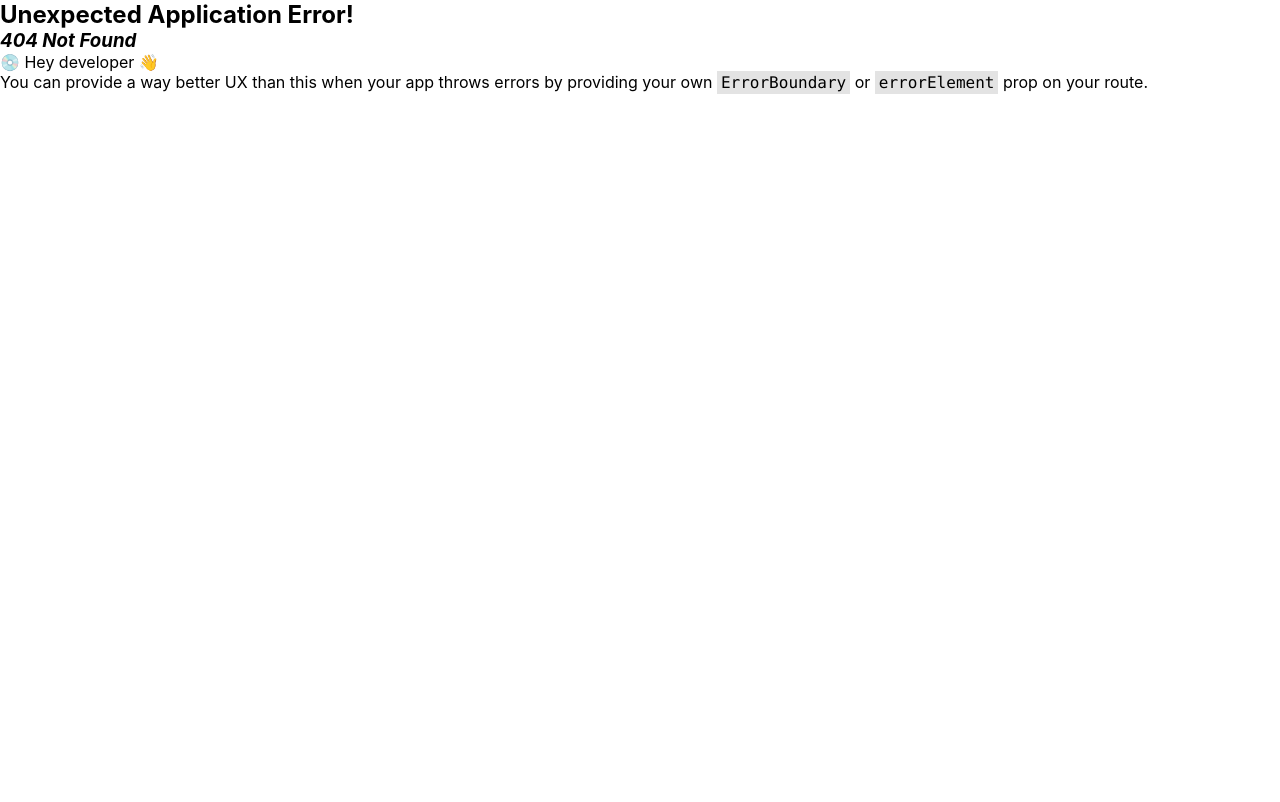
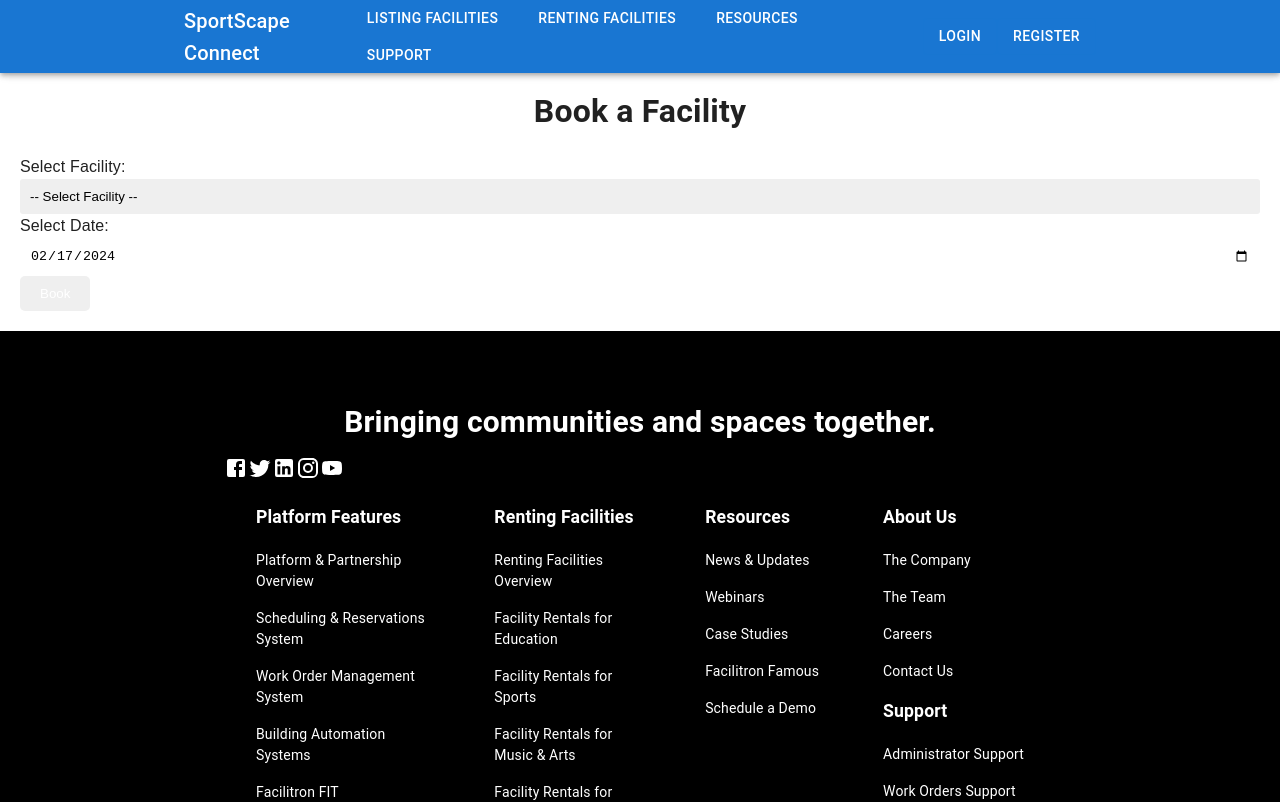
Before and after one commit to VinhTruong247/Private-Facility-Booking-App, a React (Create React App) app: page /facility in a window 1280 px wide. Before the commit this address had no page. Shown: the top 802 px of the page. Built offline with nearby package versions, Linux system fonts and the light colour scheme.

Commit message:
Booking function

```diff
--- /dev/null
+++ b/src/components/booking/BookingPage.jsx
@@ -0,0 +1,62 @@
+import React, { useState, useEffect } from 'react';
+import "./BookingStyle.scss"
+
+function BookingPage(props) {
+  const [facilities, setFacilities] = useState([]);
+  const [selectedFacility, setSelectedFacility] = useState(null);
+  const [selectedDate, setSelectedDate] = useState(new Date());
+
+  useEffect(() => {
+    const facilitiesData = [
+      { id: 1, name: 'Basketball Court', location: 'Central Park' },
+      { id: 2, name: 'Meeting Room', location: 'Main Office' },
+      { id: 3, name: 'Conference Room', location: 'Building A' },
+    ];
+    setFacilities(facilitiesData);
+  }, []);
+
+  const handleFacilityChange = (event) => {
+    setSelectedFacility(facilities.find((facility) => facility.id === parseInt(event.target.value)));
+  };
+
+  const handleDateChange = (event) => {
+    setSelectedDate(new Date(event.target.value));
+  };
+
+  const handleSubmit = (event) => {
+    event.preventDefault();
+    console.log(`Booking submitted for facility ${selectedFacility.name} on ${selectedDate.toLocaleDateString()}`);
+  };
+
+  return (
+    <div className="booking-container">
+      <h1>Book a Facility</h1>
+      <form onSubmit={handleSubmit}>
+        <label htmlFor="facility">Select Facility:</label>
+        <select id="facility" name="facility" value={selectedFacility?.id || ''} onChange={handleFacilityChange}>
+          <option value="">-- Select Facility --</option>
+          {facilities.map((facility) => (
+            <option key={facility.id} value={facility.id}>
+              {facility.name} ({facility.location})
+            </option>
+          ))}
+        </select>
+
+        <label htmlFor="date">Select Date:</label>
+        <input type="date" id="date" name="date" value={selectedDate.toISOString().split('T')[0]} onChange={handleDateChange} />
+
+        <button type="submit">Book</button>
+      </form>
+
+      {selectedFacility && (
+        <div className="facility-details">
+          <h2>Selected Facility Details</h2>
+          <p>Name: {selectedFacility.name}</p>
+          <p>Location: {selectedFacility.location}</p>
+        </div>
+      )}
+    </div>
+  );
+}
+
+export default BookingPage;
--- /dev/null
+++ b/src/components/booking/BookingStyle.scss
@@ -0,0 +1,44 @@
+.booking-container {
+    background-color: #f2f2f2 (light gray);
+    width: 100%;
+    padding: 20px;
+    border: 1px solid #ddd (light gray);
+    border-radius: 5px;
+}
+
+h1 {
+    text-align: center;
+    margin: 0 0 20px 0;
+}
+
+h2 {
+    text-align: center;
+    margin: 0 0 10px 0;
+}
+
+label {
+    font-size: 16px;
+    font-family: arial, sans-serif;
+    color: #333 (dark gray);
+    margin: 0 0 5px 0;
+}
+
+select,
+input[type="date"] {
+    width: 100%;
+    padding: 10px;
+    border: 1px solid #ccc (light gray);
+    border-radius: 3px;
+}
+
+button {
+    background-color: #4CAF50 (teal);
+    color: white;
+    padding: 10px 20px;
+    border: none;
+    border-radius: 5px;
+}
+
+p {
+    margin: 0 0 5px 0;
+}
--- a/src/router/AppRoutes.js
+++ b/src/router/AppRoutes.js
@@ -4,6 +4,7 @@
 import SignUpPage from "../components/auth/SignUpPage";
 import DashboardPage from "../components/Manage/Dashboard/DashboardPage";
 import Manage from "../components/Manage/Manage";
+import BookingPage from "../components/booking/BookingPage";
 
 const AppRoutes = [
   {
@@ -13,6 +14,10 @@
       {
         path: "",
         element: <Home />,
+      },
+      {
+        path: "facility",
+        element: <BookingPage />,
       },
     ],
   },
```
